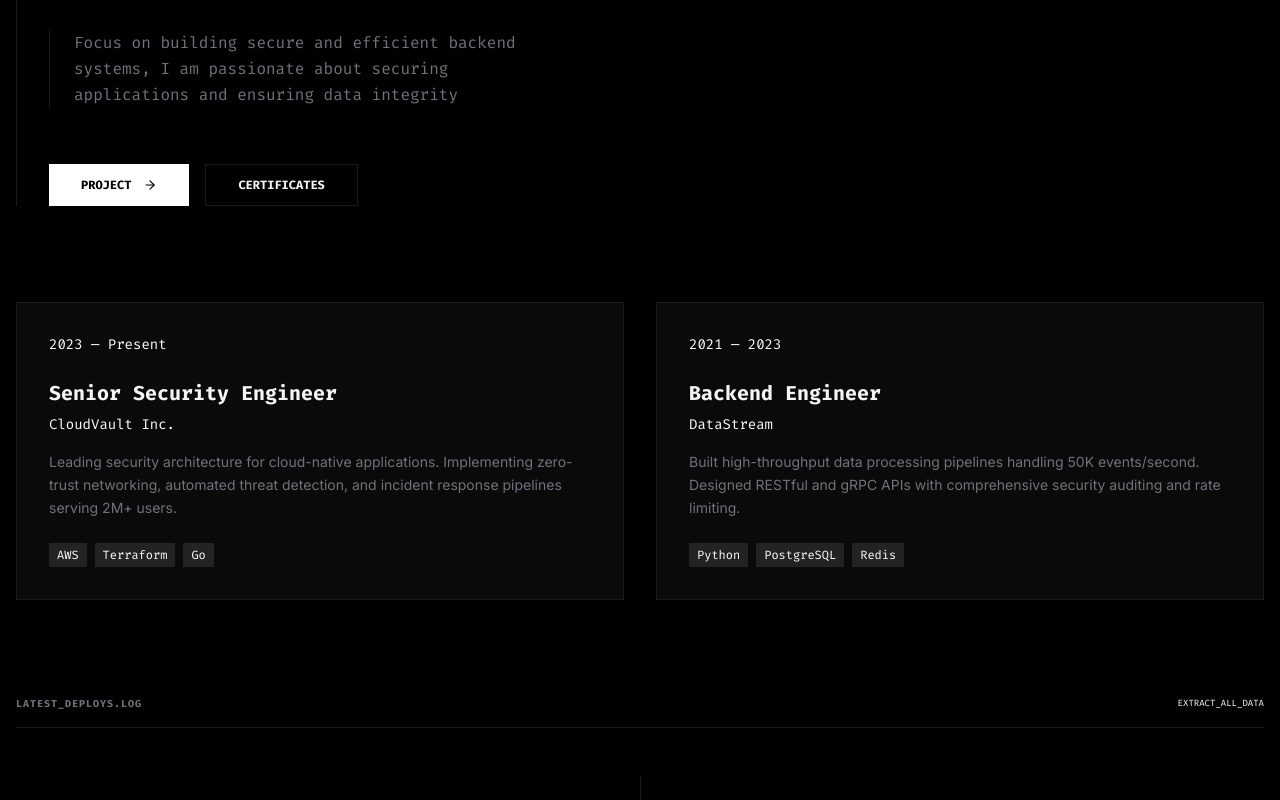
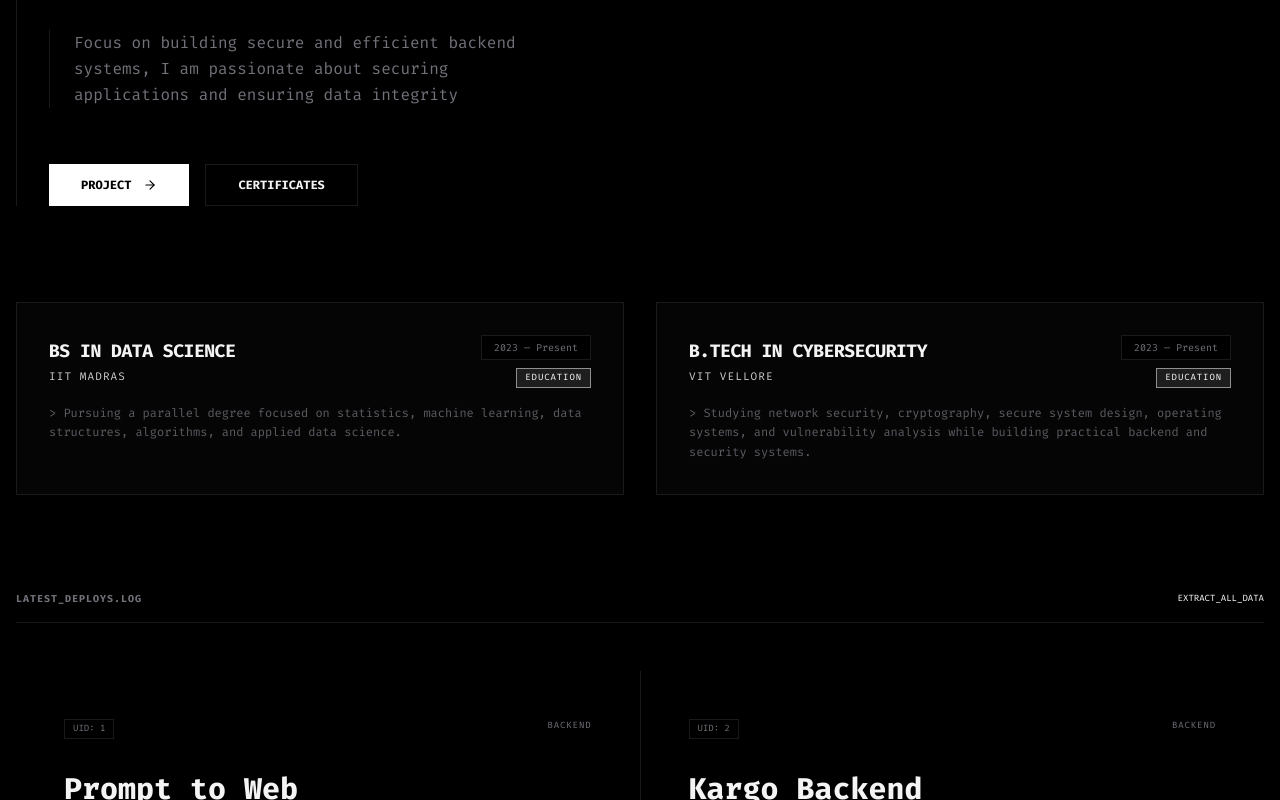
Before and after one commit to swayam5342/website, a React (Vite) app: page /contact in a window 1280 px wide. Shown: the part 577-1377 px from the top of the page. Built offline with nearby package versions, Linux system fonts and the light colour scheme.

Commit message:
ui and data update

```diff
--- a/App.tsx
+++ b/App.tsx
@@ -9,7 +9,10 @@ import { ProjectDetail } from './src/pages/ProjectDetail';
 import { Certificates } from './src/pages/Certificates';
 import { CertificateDetail } from './src/pages/CertificateDetail';
 import { Resume } from './src/pages/Resume';
-import { ContactPage } from './src/pages/ContactPage';
+
+
+
+
 
 const ScrollToTop = () => {
   const { pathname } = useLocation();
--- a/index.tsx
+++ b/index.tsx
@@ -2,6 +2,7 @@
 import React from 'react';
 import ReactDOM from 'react-dom/client';
 import App from './App';
+
 
 const rootElement = document.getElementById('root');
 if (!rootElement) {
--- a/package.json
+++ b/package.json
@@ -9,14 +9,18 @@
     "preview": "vite preview"
   },
   "dependencies": {
+    "lucide-react": "^0.563.0",
     "react": "^19.2.4",
     "react-dom": "^19.2.4",
-    "lucide-react": "^0.563.0",
     "react-router-dom": "^7.13.0"
   },
   "devDependencies": {
+    "@tailwindcss/postcss": "^4.2.0",
     "@types/node": "^22.14.0",
     "@vitejs/plugin-react": "^5.0.0",
+    "autoprefixer": "^10.4.24",
+    "postcss": "^8.5.6",
+    "tailwindcss": "^4.2.0",
     "typescript": "~5.8.2",
     "vite": "^6.2.0"
   }
--- a/src/data/experiences.json
+++ b/src/data/experiences.json
@@ -1,34 +1,3 @@
 [
-  {
-    "id": 1,
-    "period": "2023 — Present",
-    "title": "Senior Security Engineer",
-    "company": "CloudVault Inc.",
-    "description": "Leading security architecture for cloud-native applications. Implementing zero-trust networking, automated threat detection, and incident response pipelines serving 2M+ users.",
-    "skills": ["AWS", "Terraform", "Go", "SIEM", "Zero Trust"]
-  },
-  {
-    "id": 2,
-    "period": "2021 — 2023",
-    "title": "Backend Engineer",
-    "company": "DataStream",
-    "description": "Built high-throughput data processing pipelines handling 50K events/second. Designed RESTful and gRPC APIs with comprehensive security auditing and rate limiting.",
-    "skills": ["Python", "PostgreSQL", "Redis", "Docker", "gRPC"]
-  },
-  {
-    "id": 3,
-    "period": "2019 — 2021",
-    "title": "Security Analyst",
-    "company": "CyberShield Labs",
-    "description": "Conducted penetration testing and vulnerability assessments for enterprise clients. Developed automated scanning tools and security compliance frameworks.",
-    "skills": ["Pentesting", "OWASP", "Burp Suite", "Linux", "Nmap"]
-  },
-  {
-    "id": 4,
-    "period": "2018 — 2019",
-    "title": "Junior Developer",
-    "company": "TechForge",
-    "description": "Full-stack development with focus on backend services. Built authentication systems, REST APIs, and database schemas for SaaS products.",
-    "skills": ["Node.js", "Express", "MongoDB", "JWT", "CI/CD"]
-  }
+
 ]
--- a/src/data/projects.json
+++ b/src/data/projects.json
@@ -59,7 +59,32 @@
     "security": "Used environment variables for tokens, separated detection logic from secrets, and implemented automated setup scripts for reproducibility.",
     "improvements": "Planned additions include threat-intelligence enrichment, Grafana dashboards, multi-host monitoring, and TLS-enabled secure deployment."
     }
-  }
+  },
+{
+  "id": 4 ,
+  "slug": "scamzap",
+  "title": "Scamzap Backend",
+  "description": "Backend system for a crowdsourced scam reporting platform enabling phone number verification, rating aggregation, and trend analytics via REST APIs.",
+  "tags": ["Backend","Cybersecurity"
+  ],
+  "github": "https://github.com/upayanmazumder/scamzap",
+  "featured": true,
+  "resume_points": [
+    "Designed REST APIs for scam reporting and number verification",
+    "Implemented MongoDB data modeling and indexing for fast lookups",
+    "Containerized backend service using Docker",
+    "Integrated MongoDB Atlas for scalable cloud storage"
+  ],
+  "details": {
+    "architecture": "Node.js + Express backend with MongoDB Atlas, containerized using Docker and exposed via REST endpoints.",
+    "challenges": "Handling duplicate submissions and optimizing database indexing for high-frequency number searches.",
+    "security": "Implemented input validation, rate limiting, and environment-based secret management.",
+    "improvements": "Future enhancements include caching with Redis and role-based moderation controls."
+  },
+  "date": "May 2025"
+}
+
+
 ],
 "main_heading": "PROJECTS",
 "sub_heading": "RESPOSITORIES AND TECHNICAL LOGS"
--- a/src/data/timeline.json
+++ b/src/data/timeline.json
@@ -1,27 +1,18 @@
-
 [
     {
       "id": 1,
       "type": "education",
-    "title": "B.S. in Computer Science",
-    "subtitle": "University of Technology",
-    "date": "2021 - 2025",
-    "description": "Focusing on Secure Systems and Distributed Backend Architecture. GPA: 3.9/4.0"
+      "title": "BS in Data Science",
+      "subtitle": "IIT Madras",
+      "date": "2023 — Present",
+      "description": "Pursuing a parallel degree focused on statistics, machine learning, data structures, algorithms, and applied data science."
     },
     {
       "id": 2,
-    "type": "certification",
-    "title": "Google Cybersecurity Certificate",
-    "subtitle": "Coursera",
-    "date": "June 2024",
-    "description": "Intensive program covering threat detection, Linux security, and network protection."
-  },
-  {
-    "id": 3,
-    "type": "project",
-    "title": "Lead Backend Developer",
-    "subtitle": "Smart Library System",
-    "date": "2023",
-    "description": "Led a team of 3 to build a secure library management system using FastAPI and React."
+      "type": "education",
+      "title": "B.Tech in Cybersecurity",
+      "subtitle": "VIT Vellore",
+      "date": "2023 — Present",
+      "description": "Studying network security, cryptography, secure system design, operating systems, and vulnerability analysis while building practical backend and security systems."
     }
   ]
--- a/src/pages/AboutPage.tsx
+++ b/src/pages/AboutPage.tsx
@@ -1,10 +1,9 @@
 import React from "react";
 import skillsjson from "../data/skill.json";
 import aboutjson from "../data/about.json";
-import experiencesData from "../data/experiences.json";
-import { Experience } from "../../types";
+import timelineRaw from "../data/timeline.json";
+import { TimelineItem } from "../../types";
 import { TimelineIcon } from "../components/TimelineIcon";
-import { mapExperiencesToTimeline } from "../utils/timelineMapper";
 
 export const AboutPage: React.FC = () => {
   const skills = skillsjson as {
@@ -12,12 +11,10 @@ export const AboutPage: React.FC = () => {
     backend: string[];
     core: string[];
   };
-
   const main_text = aboutjson.main_text;
   const sub_text = aboutjson.sub_text;
   const securityPrinciples = aboutjson.security_principles as string[];
-  const experiences = experiencesData as Experience[];
-  const timelineData = mapExperiencesToTimeline(experiences);
+  const timelineData = timelineRaw as TimelineItem[];
   return (
     <div className="max-w-5xl mx-auto px-4 py-16 space-y-16">
       <header className="border-b border-brand-border pb-8">
@@ -145,7 +142,7 @@ export const AboutPage: React.FC = () => {
     {timelineData.map((item) => (
       <div key={item.id} className="relative pl-12 md:pl-16 group">
         <div className="absolute left-0 top-1 w-10 md:w-12 h-10 md:h-12 bg-brand-bg border-2 border-brand-border flex items-center justify-center text-brand-muted group-hover:border-brand-accent group-hover:text-brand-accent transition-all duration-300 z-10">
-          <TimelineIcon category={item.category} />
+          <TimelineIcon category={item.type} />
         </div>
 
         <div className="bg-brand-surface/50 border border-brand-border p-6 md:p-8 hover:border-brand-accent/30 transition-all">
@@ -164,7 +161,7 @@ export const AboutPage: React.FC = () => {
                 {item.date}
               </div>
               <div className="font-mono text-[9px] text-brand-accent uppercase tracking-widest border border-brand-accent/50 px-2 py-0.5 bg-brand-accent/10">
-                {item.category.toUpperCase()}
+                {item.type.toUpperCase()}
               </div>
             </div>
           </div>
--- a/src/pages/Home.tsx
+++ b/src/pages/Home.tsx
@@ -5,6 +5,7 @@ import { Link } from 'react-router-dom';
 import projectsData from '../data/projects';
 import homeData from '../data/home.json';
 import experiencesData from '../data/experiences.json';
+import timelineData from '../data/timeline';
 import { Experience } from '../../types';
 
 export const Home: React.FC = () => {
@@ -16,6 +17,7 @@ export const Home: React.FC = () => {
 };
   const main_text = homeData.main_text;
   const recentExperiences = (experiencesData as Experience[]).slice(0, 2);
+  const recentTimeline = timelineData.slice(0, 2);
   return (
     <div className="max-w-7xl mx-auto px-4 py-12 space-y-24">
       {/* Hero */}
@@ -52,13 +54,23 @@ export const Home: React.FC = () => {
 
       {/* Recent Experience */}
       <section className="grid grid-cols-1 md:grid-cols-2 gap-8">
-        {recentExperiences.map((exp) => (
+
+        {recentExperiences.length > 0 ? (recentExperiences.map((exp) => (
           <div key={exp.id} className="p-8 border border-brand-border bg-brand-surface hover:bg-brand-accent hover:text-brand-bg transition-all duration-300 group">
-            <div className="flex items-center justify-between mb-6">
-              <span className="text-brand-accent font-mono text-sm group-hover:text-brand-bg">{exp.period}</span>
+            <div className="flex flex-col md:flex-row md:items-start justify-between mb-6">
+              <div className="flex-1">
+                <h3 className="text-xl font-mono font-bold text-brand-text group-hover:text-brand-bg mb-2">{exp.title}</h3>
+                <p className="text-brand-accent font-mono text-sm mb-4 group-hover:text-brand-bg/90">{exp.company}</p>
+              </div>
+              <div className="mt-4 md:mt-0 flex flex-col items-end space-y-2">
+                <div className="font-mono text-[10px] text-brand-muted border border-brand-border px-3 py-1 bg-brand-bg group-hover:bg-brand-accent/20 group-hover:border-brand-bg group-hover:text-brand-muted">
+                  {exp.period}
+                </div>
+                <div className="font-mono text-[9px] text-brand-accent uppercase tracking-widest border border-brand-accent/50 px-2 py-0.5 bg-brand-accent/10 group-hover:bg-brand-bg group-hover:text-brand-accent group-hover:border-brand-bg">
+                {exp.type.toUpperCase()}
+                </div>
+              </div>
             </div>
-            <h3 className="text-xl font-mono font-bold text-brand-text group-hover:text-brand-bg mb-2">{exp.title}</h3>
-            <p className="text-brand-accent font-mono text-sm mb-4 group-hover:text-brand-bg/90">{exp.company}</p>
             <p className="text-brand-muted text-sm leading-relaxed mb-6 font-sans group-hover:text-brand-bg/80 line-clamp-3">
               {exp.description}
             </p>
@@ -72,8 +84,33 @@ export const Home: React.FC = () => {
                 </span>
               ))}
             </div>
+          </div>))):(recentTimeline.map((item) => (
+        <div className="bg-brand-surface/50 border border-brand-border p-6 md:p-8 hover:border-brand-accent/30 transition-all">
+          <div className="flex flex-col md:flex-row md:items-center justify-between mb-4">
+            <div>
+              <h3 className="text-lg font-bold font-mono uppercase text-brand-text tracking-tight">
+                {item.title}
+              </h3>
+              <p className="text-[11px] font-mono text-brand-accent uppercase tracking-widest mt-1 opacity-80">
+                {item.subtitle}
+              </p>
+            </div>
+
+            <div className="mt-2 md:mt-0 flex flex-col items-end space-y-2">
+              <div className="font-mono text-[10px] text-brand-muted border border-brand-border px-3 py-1 bg-brand-bg">
+                {item.date}
+              </div>
+              <div className="font-mono text-[9px] text-brand-accent uppercase tracking-widest border border-brand-accent/50 px-2 py-0.5 bg-brand-accent/10">
+                {item.type.toUpperCase()}
+              </div>
+            </div>
           </div>
-        ))}
+
+          <p className="text-xs text-brand-muted leading-relaxed font-mono opacity-80">
+            {`> ${item.description}`}
+          </p>
+        </div>
+        )))}
       </section>
 
       {/* Featured Projects Highlight */}
```
Also changed, not shown: src/data/home.json (+1 -6 lines), src/utils/timelineMapper.ts (+5 -17 lines), types.ts (+15 -3 lines), 1 other file (tests, documents, lock files or other folders). Lines whose indentation alone changed are shown as unchanged.
